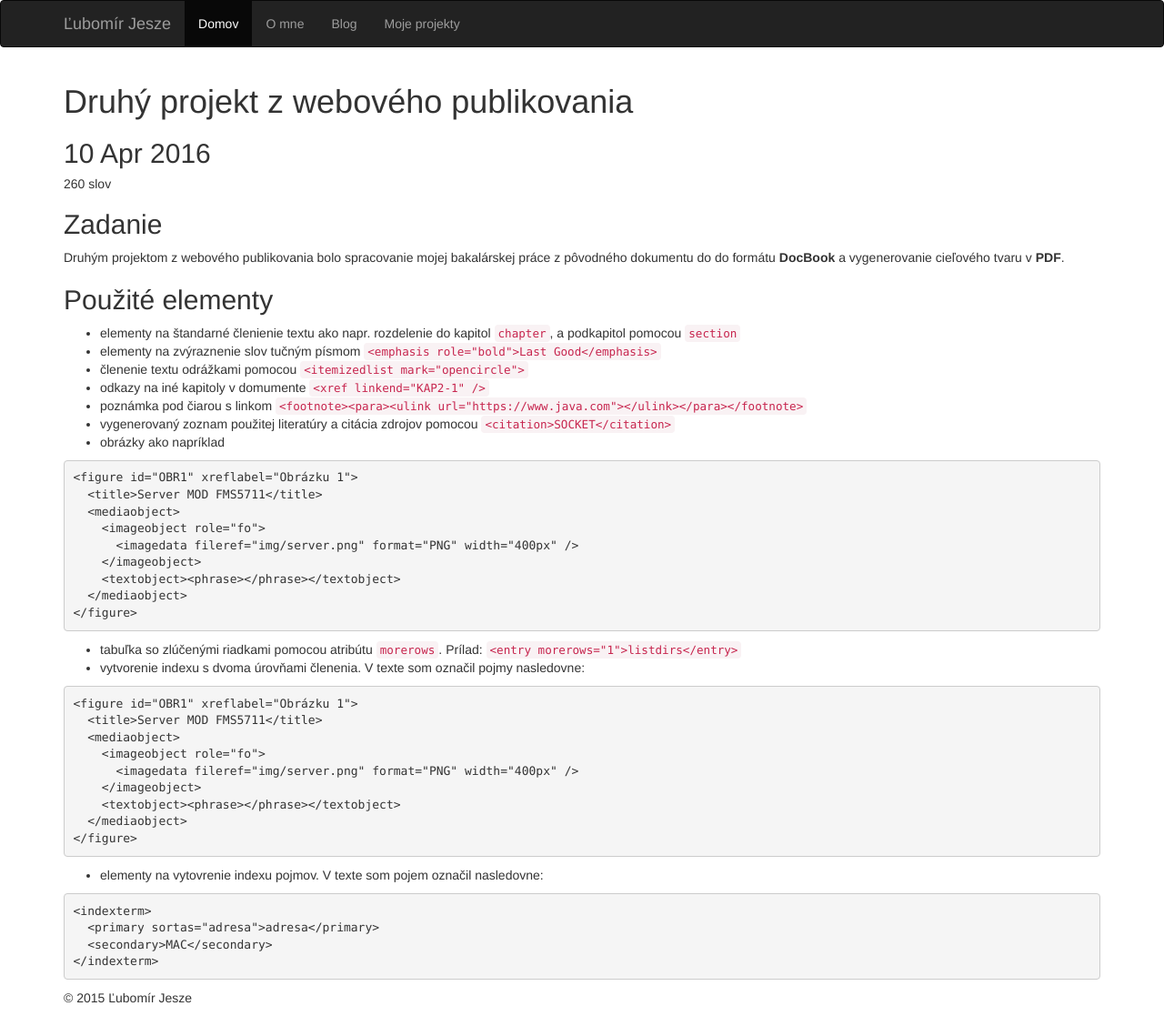
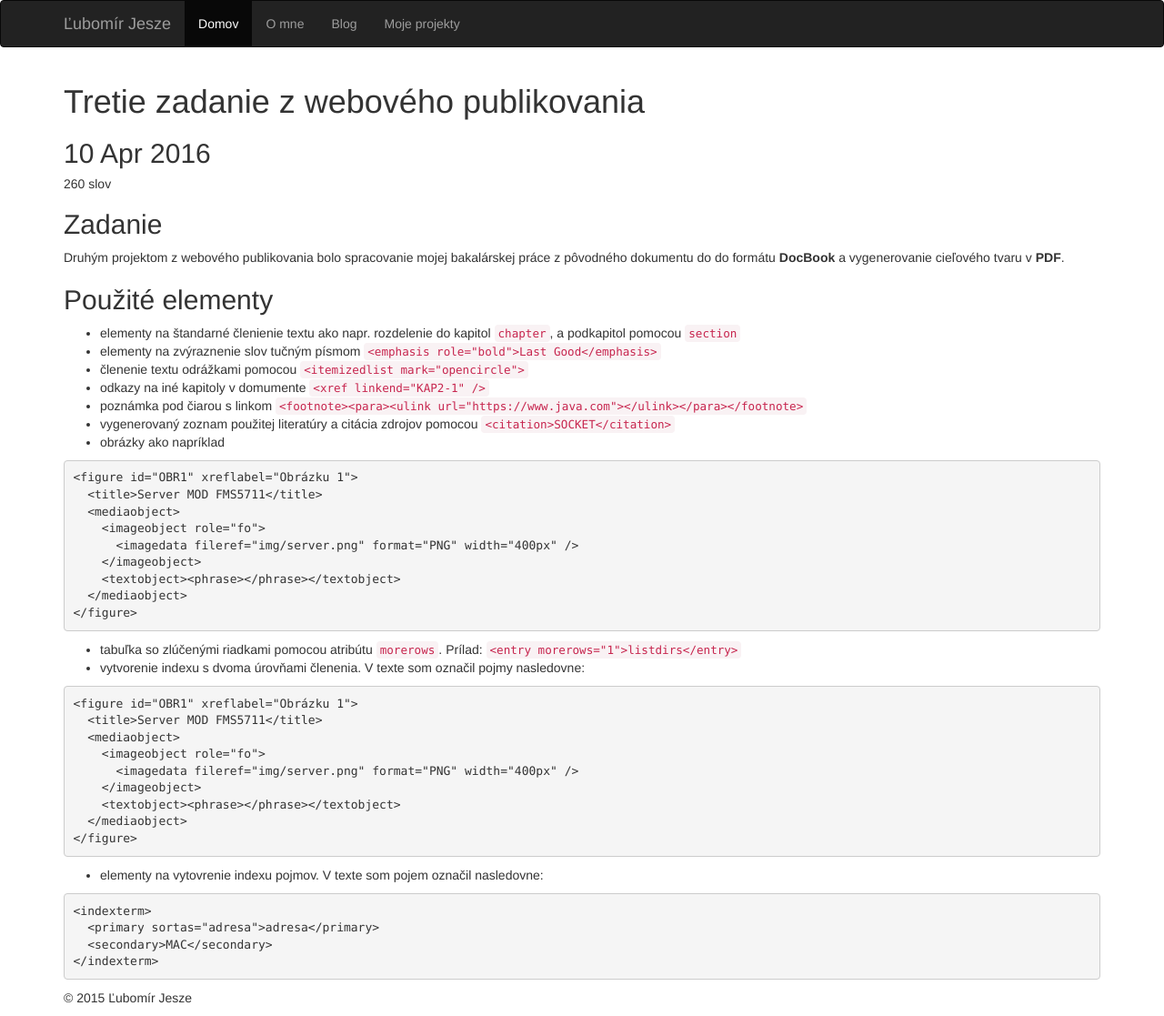
Before and after one commit to Ruby184/Ruby184.github.io, a Jekyll site: the page built from _projects/wp3.md, in a window 1280 px wide. Shown: the whole page at 91% size. Built offline with Jekyll 4.4.1, drawn with Linux system fonts in a browser that asks for light colours; nearby versions of some CDN libraries; comment, search, counter and statistics services are not loaded.

Commit message:
Update wp3.md

```diff
--- a/_projects/wp3.md
+++ b/_projects/wp3.md
@@ -1,7 +1,7 @@
 ---
 layout: post
 date: 2016-04-10
-title: Druhý projekt z webového publikovania
+title: Tretie zadanie z webového publikovania
 ---
 ## Zadanie
 
```
